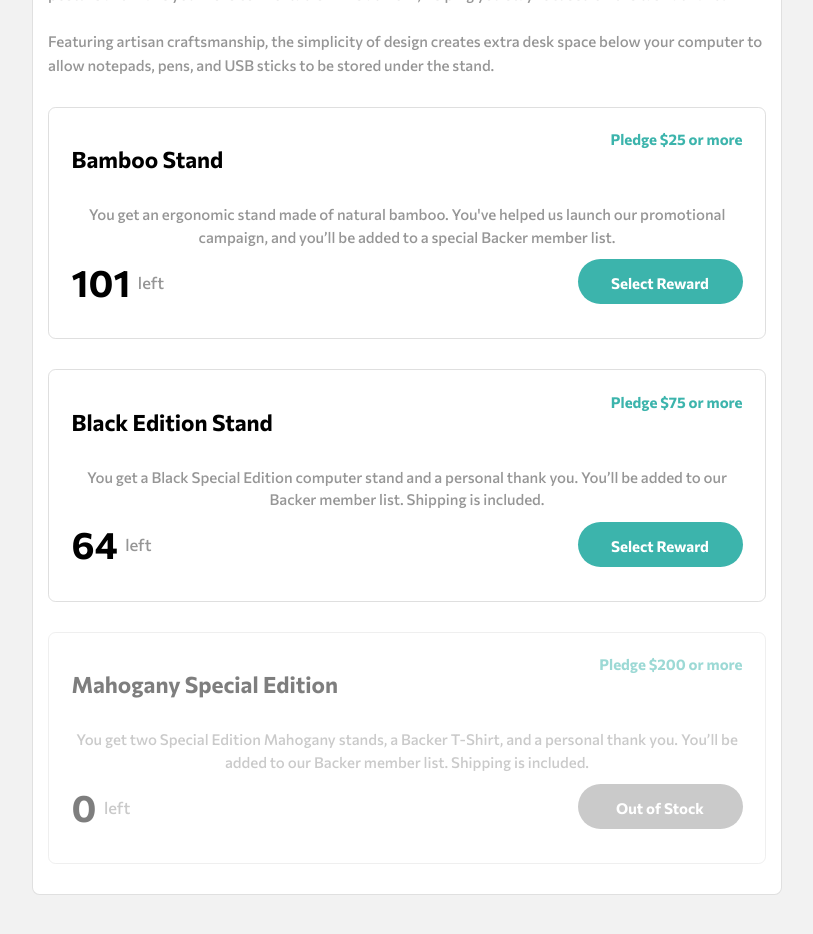
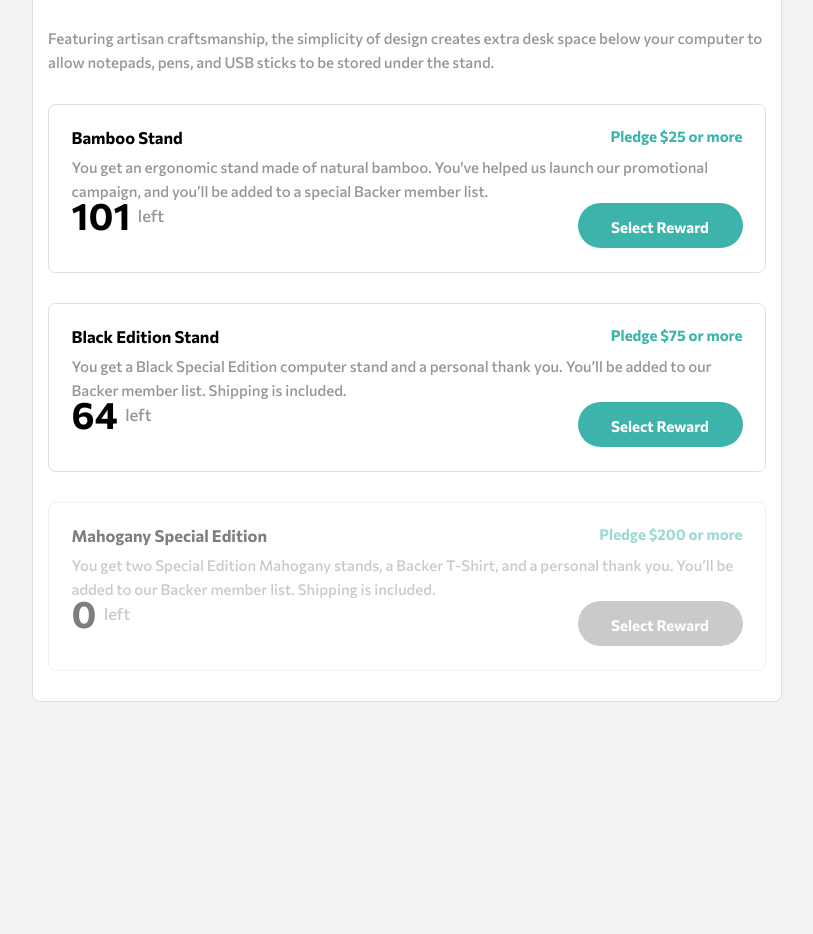
Before and after one commit to jorge-eche/crowdfunding-product-page, a React (Vite) app: page / in a window 1280 px wide. Shown: the part 860-1794 px from the top of the page, without its empty margins (233-1046 px from the left). After the commit the page ends 1659 px from the top, so only its background shows below. Built offline with nearby package versions, Linux system fonts and the light colour scheme.

Commit message:
move html/css  from cards to card component

```diff
--- a/src/components/Card.css
+++ b/src/components/Card.css
@@ -3,6 +3,65 @@
     padding: 1.5rem;
     border: 1.5px solid rgba(192,192,192, .5);
     border-radius: .5rem;
+}
+
+.card-title h1 {
+    margin-top: 0;
+    margin-bottom: .5rem;
+    font-size: 1.1rem;
+    text-align: left;
+}
+
+.card-style h2 {
+    font-size: 1rem;
+    text-align: left;
+    color: var(--moderate-cyan);
+}
+
+.card-style p {
+    text-align: left;
+    line-height: 1.6rem;
+}
+
+#flex2 {
+    display: flex;
+    gap: .5rem;
+    margin-bottom: 1.5rem;
+}
+
+.num-left {
+    display: inline;
+    color: black;
+    font-size: 2.5rem;
+    font-weight: 700;
+}
+
+.num-left + p {
+    color: var(--gray-text);
+    font-size: 1.1rem;
+    font-weight: 500;
+
+}
+
+.card-style button {
+    width: 70%;
+    padding: 1rem;
+    max-width: 11rem;
+    max-height: 3rem;
+}
+
+
+@media (min-width: 660px) {
+    .card-title {
+        display: flex;
+        justify-content: space-between;
+    }
+
+    #flex1 {
+        display: flex;
+        justify-content: space-between;
+        align-items: center;
+    }
 }
 
 .no-stock {
--- a/src/components/Card.jsx
+++ b/src/components/Card.jsx
@@ -1,9 +1,27 @@
 import './Card.css'
 
-const Card = ({children, type}) => {
+const Card = ({
+  pledge,
+  type}) => {
+
+    const { title, subtitle, description, amount } = pledge
   return (
     <div className={`card-style ${type}`}>
-        {children}
+      <div className='card-title'>
+        <h1>{title}</h1>
+        <h2>{subtitle}</h2>
+      </div>
+
+      <p>{description}</p>
+
+      <div id="flex1">
+        <div id='flex2'>
+          <p className='num-left'>{amount}</p>
+          <p>left</p>
+        </div>
+
+        <button>Select Reward</button>
+      </div>
     </div>
   )
 }
--- a/src/components/Cards.css
+++ /dev/null
@@ -1,57 +0,0 @@
-.card-style h1 {
-    margin-top: 0;
-    margin-bottom: .5rem;
-    font-size: 1.1rem;
-    text-align: left;
-}
-
-.card-style h2 {
-    font-size: 1rem;
-    text-align: left;
-    color: var(--moderate-cyan);
-}
-
-.card-style p {
-    text-align: left;
-    line-height: 1.6rem;
-}
-
-#flex2 {
-    display: flex;
-    gap: .5rem;
-    margin-bottom: 1.5rem;
-}
-
-.num-left {
-    display: inline;
-    color: black;
-    font-size: 2.5rem;
-    font-weight: 700;
-}
-
-.num-left + p {
-    color: var(--gray-text);
-    font-size: 1.1rem;
-    font-weight: 500;
-
-}
-
-.card-style button {
-    width: 70%;
-    padding: 1rem;
-    max-width: 11rem;
-    max-height: 3rem;
-}
-
-@media (min-width: 660px) {
-    .card-title {
-        display: flex;
-        justify-content: space-between;
-    }
-
-    #flex1 {
-        display: flex;
-        justify-content: space-between;
-        align-items: center;
-    }
-}
--- a/src/components/Cards.jsx
+++ b/src/components/Cards.jsx
@@ -1,62 +1,37 @@
+import { useState } from 'react'
 import Card from './Card.jsx'
-import './Cards.css'
 
 const Cards = () => {
+
+    const [pledges, setPledges] = useState([
+        {
+         title:"Bamboo Stand",
+         subtitle:"Pledge $25 or more",
+         description:"You get an ergonomic stand made of natural bamboo. You've helped us launch our promotional campaign, and you’ll be added to a special Backer member list.",
+         amount:101
+        },
+        {
+            title:"Black Edition Stand",
+            subtitle:"Pledge $75 or more",
+            description:"You get a Black Special Edition computer stand and a personal thank you. You’ll be added to our Backer member list. Shipping is included.",
+            amount:64
+        },
+        {
+            title:"Mahogany Special Edition",
+            subtitle:"Pledge $200 or more",
+            description:"You get two Special Edition Mahogany stands, a Backer T-Shirt, and a personal thank you. You’ll be added to our Backer member list. Shipping is included.",
+            amount:0
+        }
+    ])
+
   return (
     <>
-        <Card>
-            <div className='card-title'>
-                <h1>Bamboo Stand</h1>
-                <h2>Pledge $25 or more</h2>
-            </div>
-            <p>You get an ergonomic stand made of natural bamboo. You've helped us launch our promotional campaign, and
-                you’ll be added to a special Backer member list.
-            </p>
-            <div id="flex1">
-                <div id='flex2'>
-                    <p className='num-left'>101 </p>
-                    <p>left</p>
-                </div>
-
-                <button>Select Reward</button>
-            </div>
-        </Card>
-
-        <Card>
-            <div className="card-title">
-                <h1>Black Edition Stand</h1>
-                <h2>Pledge $75 or more</h2>
-            </div>
-            <p>You get a Black Special Edition computer stand and a personal thank you. You’ll be added to our Backer
-  member list. Shipping is included.
-            </p>
-            <div id="flex1">
-                <div id='flex2'>
-                    <p className='num-left'>64 </p>
-                    <p>left</p>
-                </div>
-                <button>Select Reward</button>
-            </div>
-        </Card>
-
-        <Card
-        type='no-stock'
-        >
-            <div className="card-title">
-                <h1>Mahogany Special Edition</h1>
-                <h2>Pledge $200 or more</h2>
-            </div>
-            <p>You get two Special Edition Mahogany stands, a Backer T-Shirt, and a personal thank you. You’ll be added
-  to our Backer member list. Shipping is included.
-            </p>
-            <div id="flex1">
-                <div id='flex2'>
-                    <p className='num-left'>0 </p>
-                    <p>left</p>
-                </div>
-                <button>Out of Stock</button>
-            </div>
-        </Card>
+        {pledges.map(pledge => (
+            <Card
+            pledge={pledge}
+            type={pledge.amount === 0 ? 'no-stock' : ''}
+            />
+        ))}
     </>
   )
 }
--- a/src/components/Stats.css
+++ b/src/components/Stats.css
@@ -1,10 +1,13 @@
 hr {
     width: 30%;
+    height: 1px;
     max-width: 5.6rem;
     margin-left: auto;
     margin-right: auto;
     margin-top: 1rem;
-    opacity: .7;
+    background-color: hsla(0, 0%, 48%, .3);
+    border-width: 0px;
+
 }
 
 .numbers {
@@ -12,7 +15,14 @@ hr {
     font-size: 2.3rem;
     font-weight: 700;
     margin-bottom: -.5rem;
+    text-align: center;
 }
+
+.numbers2 {
+    margin-top: 1.5rem;
+    text-align: center;
+    line-height: 1.5rem;
+  }
 
 @media (min-width: 660px) {
     #container-stats {
@@ -20,13 +30,12 @@ hr {
     }
 
     hr {
-        /* transform: rotate(90deg); */
         width: 1px;
         height: 4rem;
+        border-width: 0px;
     }
 
     .row {
-        /* width: 80%; */
         display: grid;
         grid-template-columns: 1fr .5fr 1fr .5fr 1fr;
     }
--- a/src/index.css
+++ b/src/index.css
@@ -56,13 +56,13 @@ button:active {
   transform: translateY(-3rem);
 }
 
-.container h1 {
+.container > h1 {
   margin-top: 1rem;
   text-align: center;
   font-size: 1.5rem;
 }
 
-.container p {
+.container > p {
   margin-top: 1.5rem;
   text-align: center;
   line-height: 1.5rem;
```
